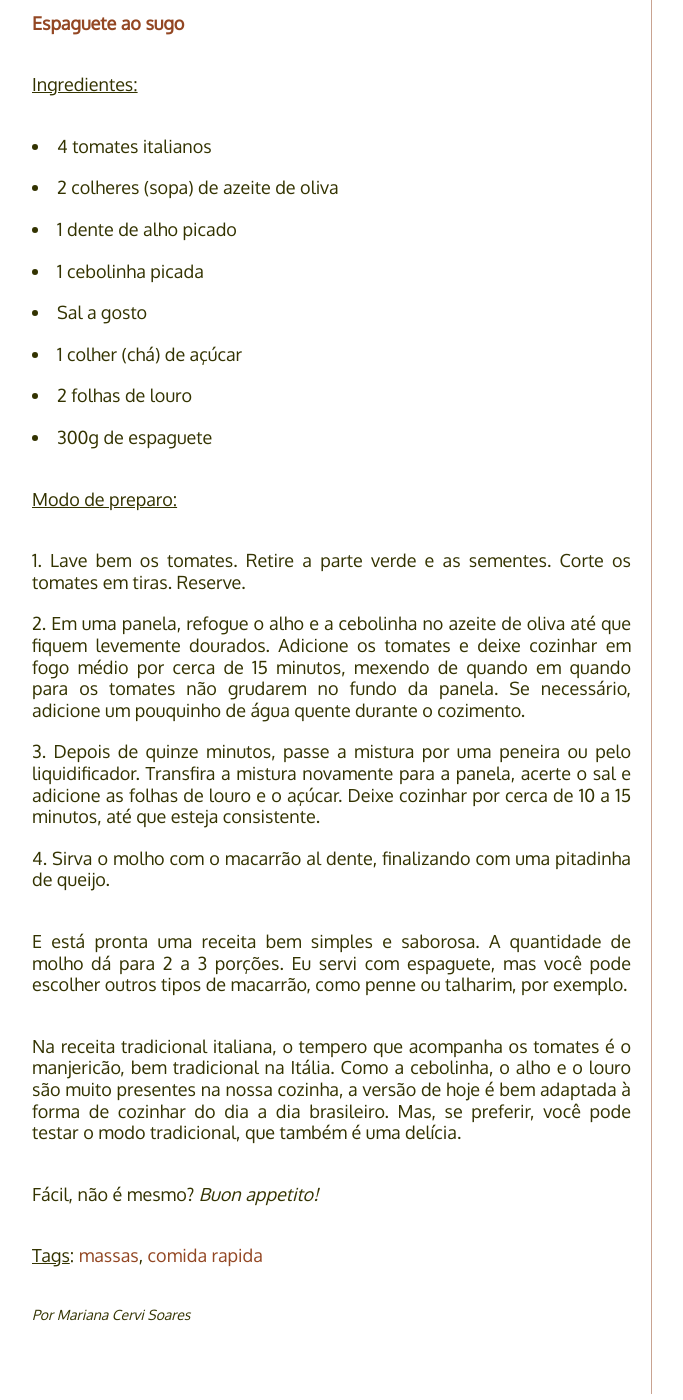
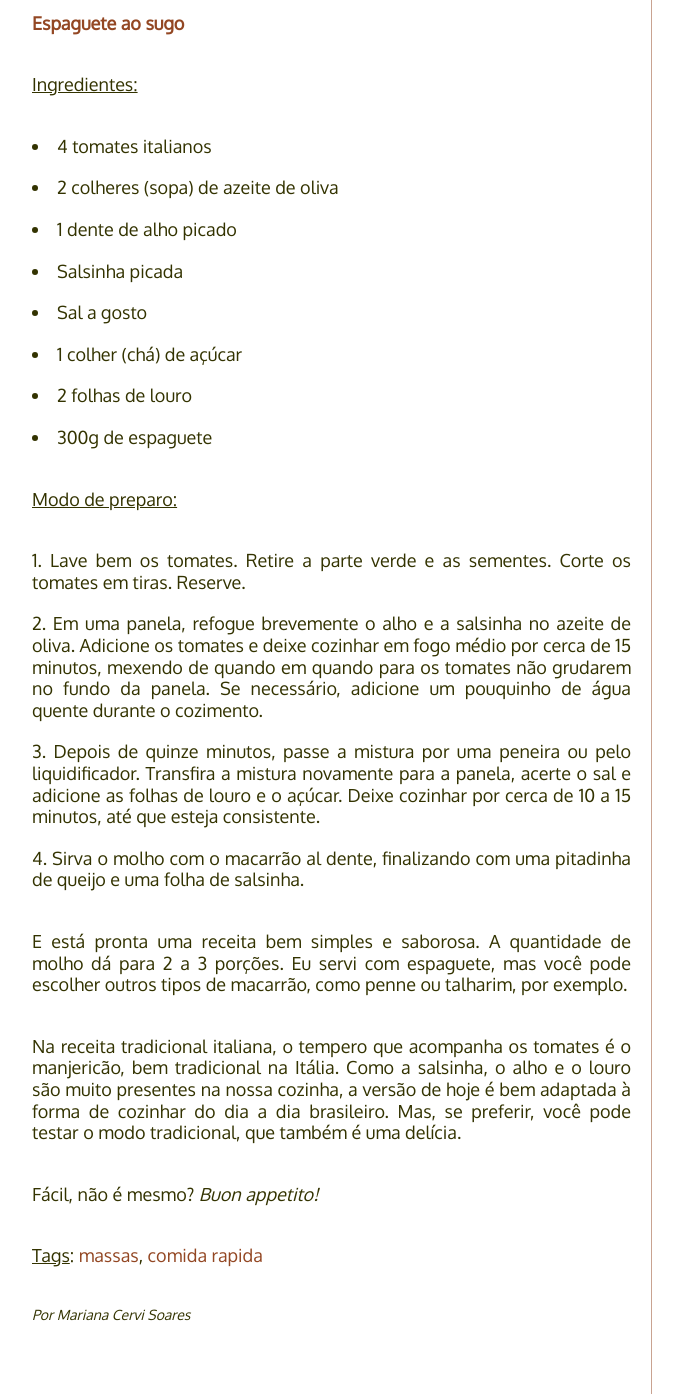
Before and after one commit to PaneladePau/paneladepau-jekyll-blog, a Jekyll site: the page built from _posts/2015-09-22-espaguete-ao-sugo.md, in a window 1280 px wide and 1400 px high, scrolled down 746 px. Shown: the whole window, without its empty margins (138-821 px from the left). Built offline with Jekyll 4.4.1, drawn with Linux system fonts in a browser that asks for light colours; nearby versions of some CDN libraries; some web fonts are replaced; Markdown is read by kramdown in place of the engine named in the settings.

Commit message:
“update”

```diff
--- a/_posts/2015-09-22-espaguete-ao-sugo.md
+++ b/_posts/2015-09-22-espaguete-ao-sugo.md
@@ -24,7 +24,7 @@ legendaimg2: Legenda da imagem 2
 * 4 tomates italianos
 * 2 colheres (sopa) de azeite de oliva
 * 1 dente de alho picado
-* 1 cebolinha picada
+* Salsinha picada
 * Sal a gosto
 * 1 colher (chá) de açúcar
 * 2 folhas de louro
@@ -33,13 +33,13 @@ legendaimg2: Legenda da imagem 2
 ### Modo de preparo:
 
 1. Lave bem os tomates. Retire a parte verde e as sementes. Corte os tomates em tiras. Reserve.
-2. Em uma panela, refogue o alho e a cebolinha no azeite de oliva até que fiquem levemente dourados. Adicione os tomates e deixe cozinhar em fogo médio por cerca de 15 minutos, mexendo de quando em quando para os tomates não grudarem no fundo da panela. Se necessário, adicione um pouquinho de água quente durante o cozimento.
+2. Em uma panela, refogue brevemente o alho e a salsinha no azeite de oliva. Adicione os tomates e deixe cozinhar em fogo médio por cerca de 15 minutos, mexendo de quando em quando para os tomates não grudarem no fundo da panela. Se necessário, adicione um pouquinho de água quente durante o cozimento.
 3. Depois de quinze minutos, passe a mistura por uma peneira ou pelo liquidificador. Transfira a mistura novamente para a panela, acerte o sal e adicione as folhas de louro e o açúcar. Deixe cozinhar por cerca de 10 a 15 minutos, até que esteja consistente.
-4. Sirva o molho com o macarrão al dente, finalizando com uma pitadinha de queijo.
+4. Sirva o molho com o macarrão al dente, finalizando com uma pitadinha de queijo e uma folha de salsinha.
 
 E está pronta uma receita bem simples e saborosa. A quantidade de molho dá para 2 a 3 porções. Eu servi com espaguete, mas você pode escolher outros tipos de macarrão, como penne ou talharim, por exemplo.
 
-Na receita tradicional italiana, o tempero que acompanha os tomates é o manjericão, bem tradicional na Itália. Como a cebolinha, o alho e o louro são muito presentes na nossa cozinha, a versão de hoje é bem adaptada à forma de cozinhar do dia a dia brasileiro. Mas, se preferir, você pode testar o modo tradicional, que também é uma delícia.
+Na receita tradicional italiana, o tempero que acompanha os tomates é o manjericão, bem tradicional na Itália. Como a salsinha, o alho e o louro são muito presentes na nossa cozinha, a versão de hoje é bem adaptada à forma de cozinhar do dia a dia brasileiro. Mas, se preferir, você pode testar o modo tradicional, que também é uma delícia.
 
 Fácil, não é mesmo?
 *Buon appetito!*
```
Also changed, not shown: img/fotos-dos-posts/espaguete-ao-sugo.jpg.
